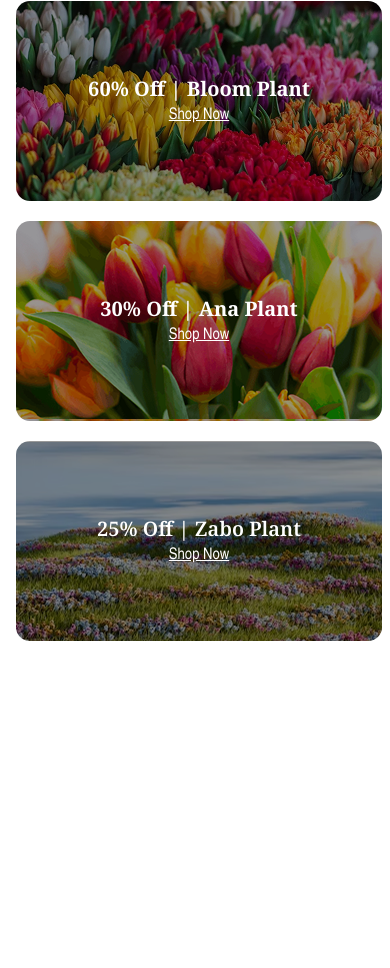
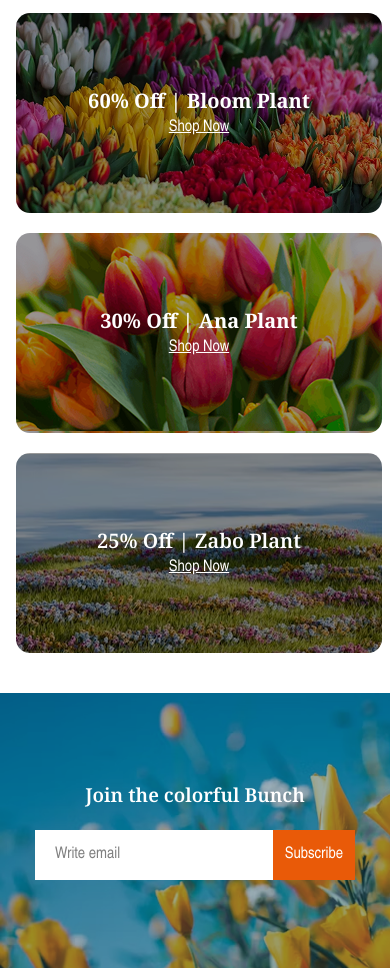
Before and after one commit to ShovonTheBarua/B12A02-Responsive-Flowers, a plain HTML site: page index.html in a window 390 px wide. Shown: the part 3430-4398 px from the top of the page. Before the commit the page ends 4111 px from the top, so only its background shows below. Drawn offline with nearby package versions, Linux system fonts and the light colour scheme.

Commit message:
join section added

```diff
--- a/index.html
+++ b/index.html
@@ -169,6 +169,17 @@
                    </div>
             </div>
         </section>
+        <section class="join-container">
+            <div >
+            <h3 class="latest-title text-white">Join the colorful Bunch</h3>
+            <div class="input-box">
+                <input class="email-input" type="email" name="" id="" placeholder="Write email">
+                <button class="subscribe">Subscribe</button>
+            </div>
+            </div>
+
+        </section>
+
     </main>
     <footer>
 
--- a/styels.css
+++ b/styels.css
@@ -234,17 +234,31 @@ nav li{
 
 /* JOIN  */
 .join-container{
+
     background-image: url('./assets/news-letter-bg.png');
+    background-repeat: no-repeat;
     max-width: 1440px;
-    margin: 0 auto;
+    margin: 100px auto;
+    height: 530px;
+    /* padding: 200px 300px; */
+    display: flex;
+    justify-content: center;
+    align-items: center;
 }
 .email-input{
     background-color: white;
     width: 644px;
     padding: 15px 20px;
+}
+.input-box{
+    display: flex;
+}
+.subscribe{
 
+    background-color: #E95A08;
+    color: white;
+    padding: 20px 50px;
 }
-
 
 
 
@@ -347,7 +361,24 @@ nav li{
         gap: 20px;
     }
 
+    .join-container{
+        background-size: cover;
+        width: 100%;
+        margin: 0 auto;
+        height: 275px;
+        display: flex;
 
-
-
+    }
+    .input-box{
+        width: 320px;
+        height: 50px;
+    }
+    .latest-title{
+        font-size: 1.2rem;
+        font-weight: 600;
+        margin-bottom: 20px;
+    }
+    .subscribe{
+        padding: 10px 12px;
+    }
 }
```
